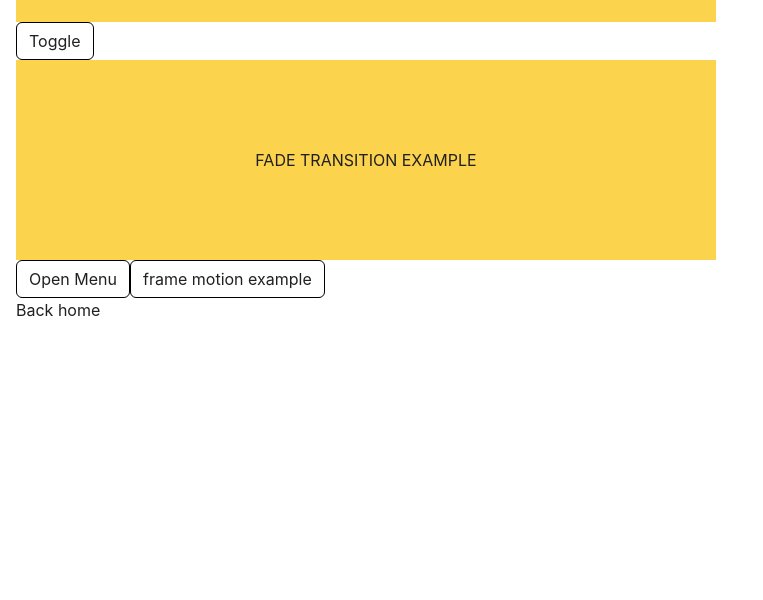
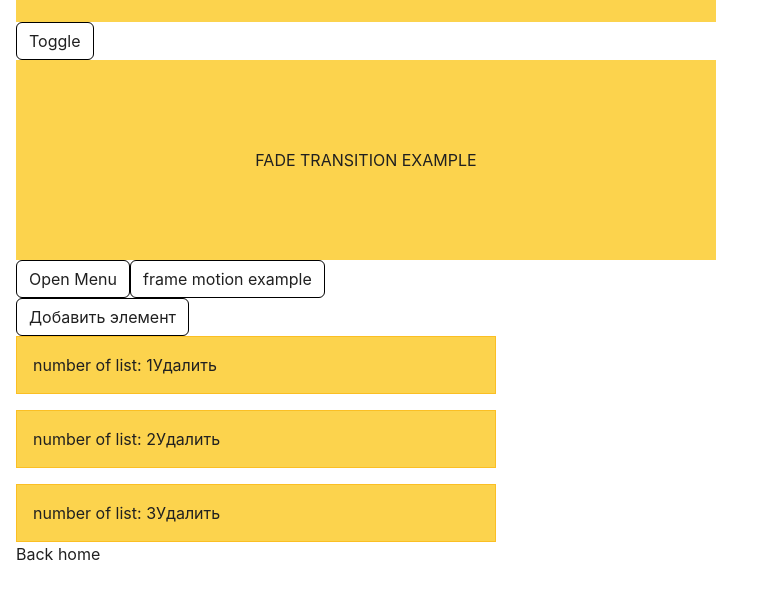
Before and after one commit to DanielEsh/react-toasts, a React (Vite) app: page /categories in a window 1280 px wide. Shown: the part 926-1526 px from the top of the page, without its empty margins (0-763 px from the left). Built offline with nearby package versions, Linux system fonts and the light colour scheme.

Commit message:
feat(transition): animated list

```diff
--- /dev/null
+++ b/src/components/framer/framer-animated-list-item.tsx
@@ -0,0 +1,18 @@
+import { ReactNode } from 'react'
+import { FadeAnimation } from './fade.tsx'
+
+interface Props {
+  children: ReactNode
+  onDelete: () => void
+}
+
+export const FramerAnimatedListItem = ({ children, onDelete }: Props) => {
+  return (
+    <FadeAnimation>
+      <li className="bg-amber-300 p-4 border border-amber-400">
+        {children}
+        <button onClick={onDelete}>Удалить</button>
+      </li>
+    </FadeAnimation>
+  )
+}
--- /dev/null
+++ b/src/components/framer/framer-animated-list.tsx
@@ -0,0 +1,42 @@
+import { AnimatePresence } from 'framer-motion'
+import { useState } from 'react'
+import { FramerAnimatedListItem } from './framer-animated-list-item.tsx'
+
+export const FramerAnimatedList = () => {
+  const [items, setItems] = useState([1, 2, 3])
+
+  const addItem = () => {
+    setItems([...items, items.length + 1])
+  }
+
+  const deleteItem = (index: number) => {
+    setItems((prevItems) => {
+      const newItems = [...prevItems]
+      newItems.splice(index, 1)
+      return newItems
+    })
+  }
+
+  return (
+    <div>
+      <button
+        className="button"
+        onClick={addItem}
+      >
+        Добавить элемент
+      </button>
+      <ol className="list flex flex-col w-[480px] gap-4">
+        <AnimatePresence>
+          {items.map((item, index) => (
+            <FramerAnimatedListItem
+              key={item}
+              onDelete={() => deleteItem(index)}
+            >
+              number of list: {item}
+            </FramerAnimatedListItem>
+          ))}
+        </AnimatePresence>
+      </ol>
+    </div>
+  )
+}
--- a/src/routes/categories.tsx
+++ b/src/routes/categories.tsx
@@ -7,6 +7,7 @@ import { DropdownDemo } from '../components/DropdownDemo.tsx'
 import { FadeAnimation } from '../components/framer/fade.tsx'
 import { useState } from 'react'
 import { AnimatePresence } from 'framer-motion'
+import { FramerAnimatedList } from '../components/framer/framer-animated-list.tsx'
 
 export default function CategoriesPage() {
   const [fade, setFade] = useState(false)
@@ -41,6 +42,8 @@ export default function CategoriesPage() {
         )}
       </AnimatePresence>
 
+      <FramerAnimatedList />
+
       <div>
         <Link to="/">Back home</Link>
       </div>
```
